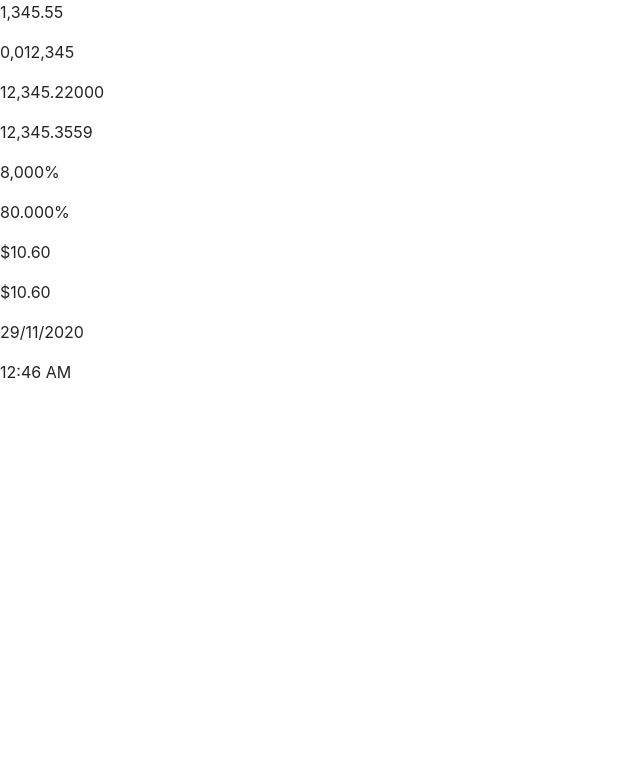
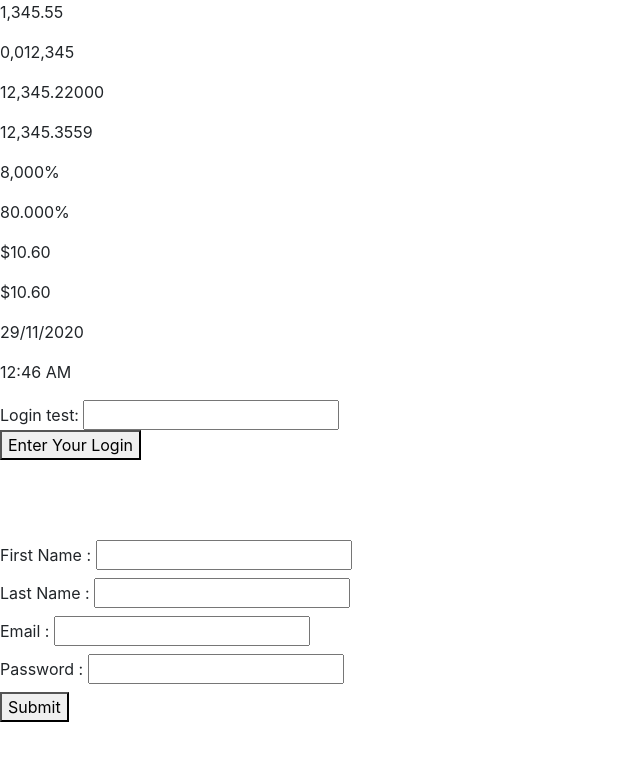
Before and after one commit to ellammehdi/angular-ellammehdi, an Angular app: page / in a window 1280 px wide. Shown: the top 760 px of the page, without its empty margins (0-640 px from the left). Built offline with nearby package versions, Linux system fonts and the light colour scheme.

Commit message:
3 files modified

```diff
--- a/src/app/features/my-first-component/my-first-component.component.html
+++ b/src/app/features/my-first-component/my-first-component.component.html
@@ -41,3 +41,34 @@
 <p>{{ birthDate | date:'dd/MM/yyyy' }}</p>
 
 <p>{{ birthDate | date:'shortTime' }}</p>
+
+
+<label>
+Login test: <input type="text" [formControl]="LoginControl">
+
+{{LoginControl.value}}
+<br>
+<button (click)="updateLogin()">Enter Your Login</button>
+</label>
+<br><br><br><br>
+
+
+<form [formGroup]= "ProfileControl" (ngSubmit)="onSubmit()">
+<label>
+First Name : <input type="text" formControlName="firstName">
+</label>
+<br>
+<label>
+ Last Name : <input type="text" formControlName="lastName">
+</label>
+<br>
+<label>
+Email : <input type="text" formControlName="email">
+</label>
+<br>
+<label>
+Password : <input type="text" formControlName="password">
+</label>
+<br>
+<button>Submit</button>
+  </form>
--- a/src/app/features/my-first-component/my-first-component.component.ts
+++ b/src/app/features/my-first-component/my-first-component.component.ts
@@ -1,6 +1,6 @@
 import { Component, OnInit, ViewChild, ElementRef } from "@angular/core";
 import { Informations, PonyModel } from "./informations";
-
+import { FormGroup, FormControl } from "@angular/forms";
 @Component({
   selector: "app-my-first-component",
   templateUrl: "./my-first-component.component.html",
@@ -9,6 +9,24 @@ import { Informations, PonyModel } from "./informations";
 export class MyFirstComponentComponent implements OnInit {
   constructor() {}
 
+
+    updateLogin(){
+                 this.LoginControl.setValue("Enter Your Login");
+                 }
+    onSubmit(){
+      console.log(this.ProfileControl.value);
+              }
+
+
+  LoginControl= new FormControl();
+
+  ProfileControl = new FormGroup({
+   firstName: new FormControl(),
+   lastName: new FormControl(),
+   email: new FormControl(),
+   password: new FormControl(),
+
+  });
   poniesDict = new Map<number, PonyModel>();
 
   ponies: Array<any> = [
```
Also changed, not shown: src/app/app.module.ts (+4 -3 lines).
